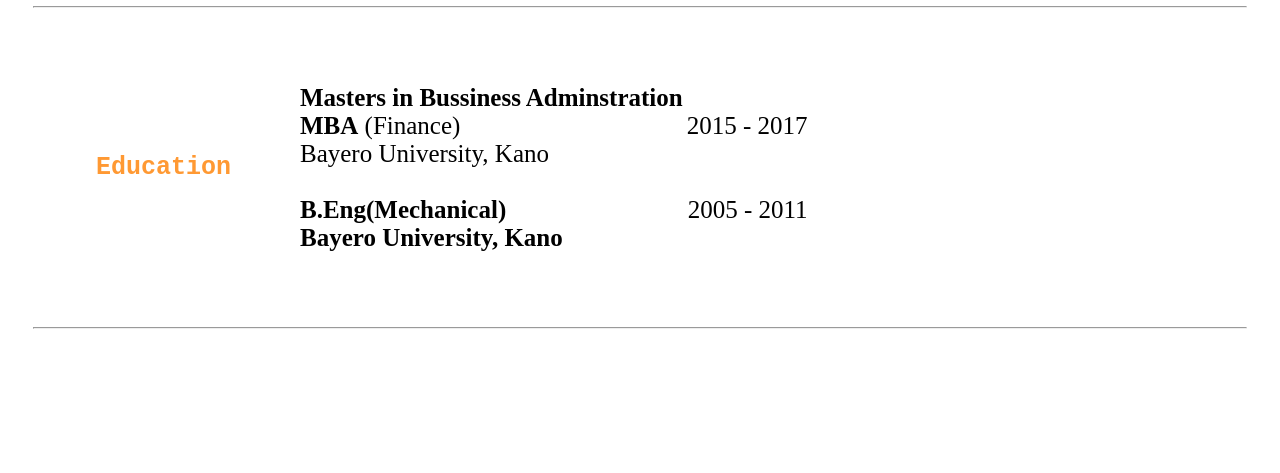
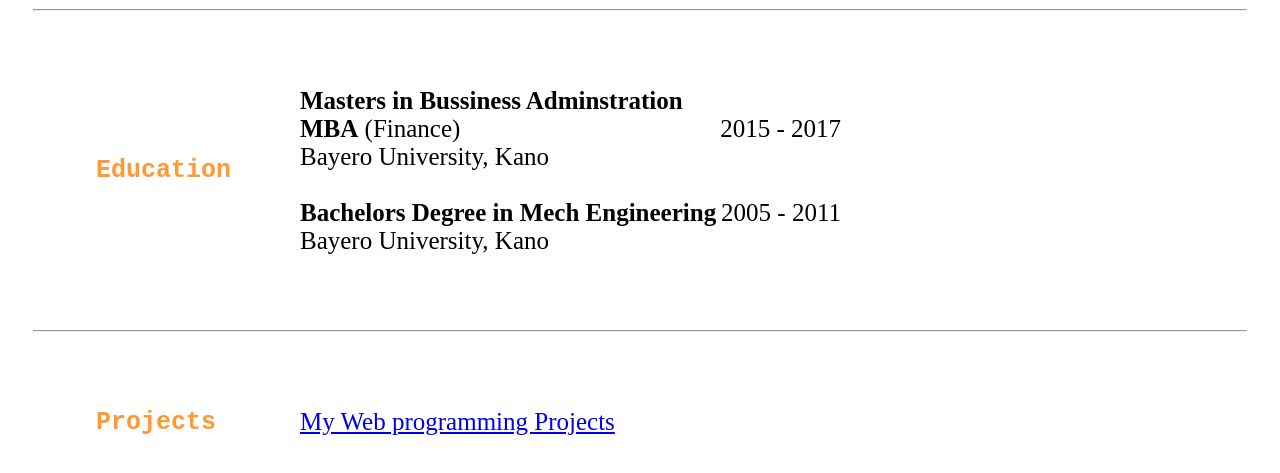
Before and after one commit to muree/Project, a plain HTML site: page index.html in a window 1280 px wide. Shown: the part 1047-1520 px from the top of the page. Before the commit the page ends 1422 px from the top, so only its background shows below. Drawn offline with Linux system fonts and the light colour scheme.

Commit message:
Add files via upload

```diff
--- a/index.html
+++ b/index.html
@@ -94,7 +94,7 @@
         text-align:left;
         font-family:cursive
       }
-      #intro, #intrests, #education, #skills {
+      #intro, #intrests, #education, #skills, #projects {
         text-align:left;
         font-size: 1em;
         font-family:monospace;
@@ -115,19 +115,18 @@
 
       }
 /* solid border */
-hr.solid {
-  border-top: 1px solid #bbb
+
 }
     </style>
   </head>
   <body>
-
+<span style="font-size:28px">&#9788</span>
     <label class="switch">
   <input id="toggle" type="checkbox" onclick="clickEvent()">
 
   <span class="slider round"></span>
 </label>
-
+<span style="font-size:25px"> &#9789 </span>
     <table style="width:100%">
       <tbody>
         <tr>
@@ -176,13 +175,21 @@
         <tr>
           <td id="education"> <strong>Education</strong>
     </td>
-    <td id="area"> <strong>Masters in Bussiness Adminstration </strong><br> <strong>MBA</strong> (Finance) <br>Bayero University, Kano <br><br> <strong>B.Eng(Mechanical) <br>Bayero University, Kano
-    </strong></td>
+    <td id="area"> <strong>Masters in Bussiness Adminstration </strong><br> <strong>MBA</strong> (Finance) <br> Bayero University, Kano <br><br> <strong>Bachelors Degree in Mech Engineering</strong> <br>Bayero University, Kano</td>
     <td style= "text-align:right"> 2015  -  2017 <br><br><br>2005  -  2011</td>
         </tr>
       </tbody>
     </table>
     <hr class="solid">
+    <table>
+      <tbody>
+        <tr>
+          <td id="projects"> <strong>Projects</strong>
+    </td>
+    <td> <a href="https://github.com/muree?tab=repositories"> My Web programming Projects </a> </td>
+        </tr>
+      </tbody>
+    </table>
 
  <button onclick="topFunction()" id="myBtn" title="Go to top"> Top </button>
 
```
